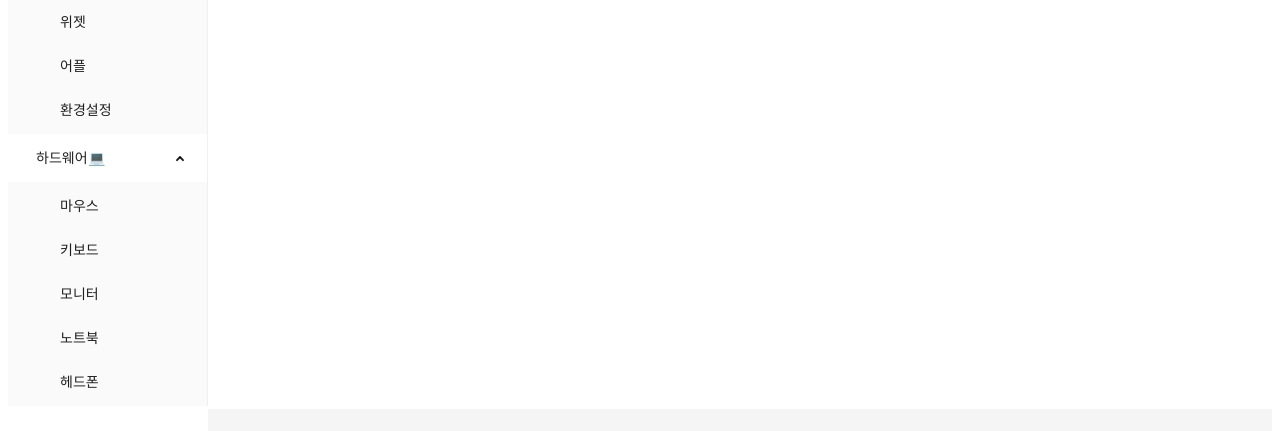
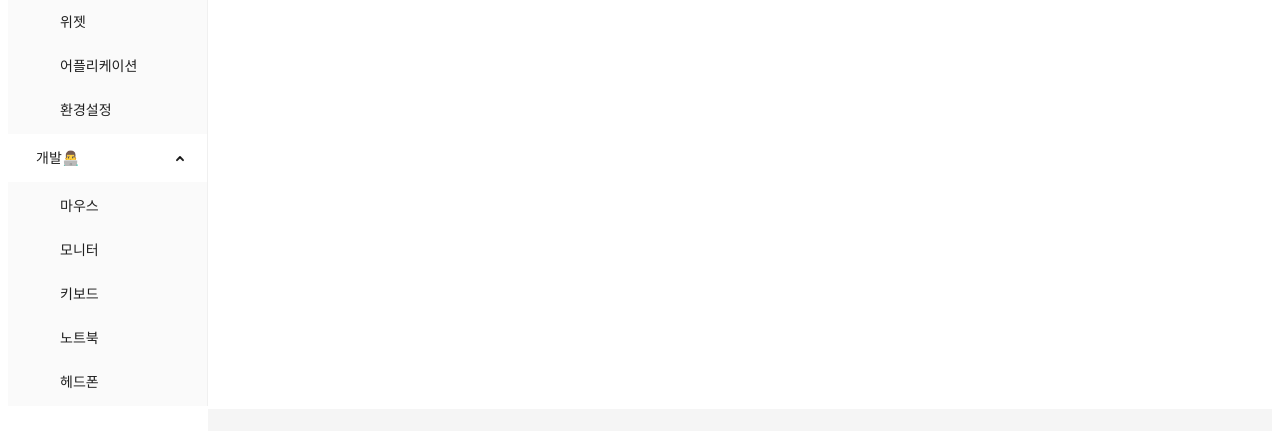
Before and after one commit to Gaepo-dong/dev-doumi, a Next.js app: page /category/1 in a window 1280 px wide. Shown: the part 286-717 px from the top of the page. Built offline with nearby package versions, Linux system fonts and the light colour scheme.

Commit message:
chore: add translated version
remove identifier & present and set to translate

```diff
--- a/@types/tag.ts
+++ b/@types/tag.ts
@@ -13,12 +13,20 @@ export type subTagIdentifier =
   | 'laptop'
   | 'headphone';
 
-export interface mainTag {
-  identifier: mainTagIdentifier;
-  present: string;
-}
-
-export interface subTag {
-  identifier: subTagIdentifier;
-  present: string;
-}
+export const translate = {
+  trending: '트렌딩🚀',
+  developer: '개발👨‍💻',
+  mac: '맥🍎',
+  hardware: '하드웨어💻',
+  iTerm: 'iTerm',
+  IDE: 'IDE',
+  browser: '브라우저',
+  widget: '위젯',
+  application: '어플리케이션',
+  system: '환경설정',
+  mouse: '마우스',
+  keyboard: '키보드',
+  monitor: '모니터',
+  laptop: '노트북',
+  headphone: '헤드폰',
+};
--- a/components/Header.tsx
+++ b/components/Header.tsx
@@ -1,6 +1,6 @@
 import styled from '@emotion/styled';
 
-export default function Header({ title }: { title: string | undefined }) {
+export default function Header({ title }: { title: string }) {
   return (
     <HeaderContainer>
       <h1>{title}</h1>
--- a/components/Sidebar.tsx
+++ b/components/Sidebar.tsx
@@ -1,9 +1,10 @@
-import React, { useEffect, useState } from 'react';
+import React from 'react';
 import { useRouter } from 'next/router';
 import type { MenuProps } from 'antd';
 import { Menu } from 'antd';
+import { MenuInfo } from 'rc-menu/lib/interface';
 import { sidebar } from '@/data/sidebar';
-import { MenuInfo } from 'rc-menu/lib/interface';
+import { translate } from '@/@types';
 
 type MenuItem = Required<MenuProps>['items'][number];
 
@@ -26,14 +27,14 @@ const getItem = (
 const items: MenuItem[] = sidebar.map((item) => {
   return item['sub-tags']
     ? getItem(
-        item['main-tag'].present,
-        item['main-tag'].identifier,
+        translate[item['main-tag']],
+        item['main-tag'],
         null,
         item['sub-tags'].map((subItem) => {
-          return getItem(subItem.present, `${subItem.identifier}`);
+          return getItem(translate[subItem], `${subItem}`);
         }),
       )
-    : getItem(item['main-tag'].present, item['main-tag'].identifier);
+    : getItem(translate[item['main-tag']], item['main-tag']);
 });
 
 export default function Sidebar() {
@@ -49,7 +50,7 @@ export default function Sidebar() {
     return (
       <Menu
         defaultSelectedKeys={['trending']}
-        defaultOpenKeys={sidebar.map((item) => item['main-tag'].identifier)}
+        defaultOpenKeys={sidebar.map((item) => item['main-tag'])}
         onClick={(e) => onMenu(e)}
         mode='inline'
         theme='light'
@@ -57,12 +58,15 @@ export default function Sidebar() {
       />
     );
   }
+
   // loading
   if (!routerQuery) return null;
+
+  // done loading
   return (
     <Menu
       defaultSelectedKeys={[routerQuery]}
-      defaultOpenKeys={sidebar.map((item) => item['main-tag'].identifier)}
+      defaultOpenKeys={sidebar.map((item) => item['main-tag'])}
       onClick={(e) => onMenu(e)}
       mode='inline'
       theme='light'
--- a/data/sidebar.ts
+++ b/data/sidebar.ts
@@ -1,38 +1,24 @@
-import { mainTag, subTag } from '@/@types';
+import { mainTagIdentifier, subTagIdentifier } from '@/@types';
 
 interface sidebar {
-  'main-tag': mainTag;
-  'sub-tags'?: subTag[];
+  'main-tag': mainTagIdentifier;
+  'sub-tags'?: subTagIdentifier[];
 }
 
 export const sidebar: sidebar[] = [
   {
-    'main-tag': { identifier: 'trending', present: '트렌딩🚀' },
+    'main-tag': 'trending',
   },
   {
-    'main-tag': { identifier: 'developer', present: '개발👨‍💻' },
-    'sub-tags': [
-      { identifier: 'iTerm', present: 'iTerm' },
-      { identifier: 'IDE', present: 'IDE' },
-      { identifier: 'browser', present: '브라우저' },
-    ],
+    'main-tag': 'developer',
+    'sub-tags': ['iTerm', 'IDE', 'browser'],
   },
   {
-    'main-tag': { identifier: 'mac', present: '맥🍎' },
-    'sub-tags': [
-      { identifier: 'widget', present: '위젯' },
-      { identifier: 'application', present: '어플' },
-      { identifier: 'system', present: '환경설정' },
-    ],
+    'main-tag': 'mac',
+    'sub-tags': ['widget', 'application', 'system'],
   },
   {
-    'main-tag': { identifier: 'hardware', present: '하드웨어💻' },
-    'sub-tags': [
-      { identifier: 'mouse', present: '마우스' },
-      { identifier: 'keyboard', present: '키보드' },
-      { identifier: 'monitor', present: '모니터' },
-      { identifier: 'laptop', present: '노트북' },
-      { identifier: 'headphone', present: '헤드폰' },
-    ],
+    'main-tag': 'developer',
+    'sub-tags': ['mouse', 'monitor', 'keyboard', 'laptop', 'headphone'],
   },
 ];
--- a/pages/category/[tag].tsx
+++ b/pages/category/[tag].tsx
@@ -2,9 +2,11 @@ import { useRouter } from 'next/router';
 import Head from 'next/head';
 import Header from '@/components/Header';
 import CustomLayout from '@/components/CustomLayout';
+import { subTagIdentifier, translate } from '@/@types';
 
 export default function Home() {
   const router = useRouter();
+  const title = router.query.tag?.toString() as subTagIdentifier;
 
   return (
     <>
@@ -15,7 +17,7 @@ export default function Home() {
         <link rel='icon' href='/favicon.ico' />
       </Head>
       <main>
-        <CustomLayout header={<Header title={router.query.tag?.toString()} />} contents={null} />
+        <CustomLayout header={<Header title={translate[title]} />} contents={null} />
       </main>
     </>
   );
```
